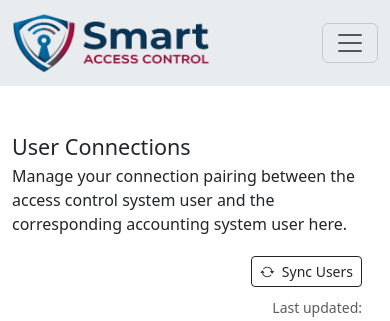
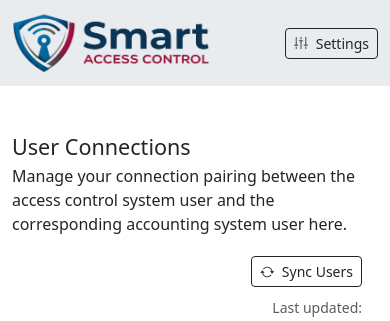
Before and after one commit to tntery/django-access-backend, a Django app: page / in a window 390 px wide. Shown: the top 321 px of the page. Run offline with Django 5.2, Linux system fonts and the light colour scheme; data comes from the database, SQL or seed files in the repository.

Commit message:
Refactor navbar layout; simplify settings button display and remove unnecessary toggler

```diff
--- a/access/templates/access/includes/base.html
+++ b/access/templates/access/includes/base.html
@@ -17,23 +17,16 @@
 </head>
 <body>
 
-    <nav class="navbar navbar-expand-lg bg-body-secondary">
+    <nav class="navbar bg-body-secondary d-flex">
         <div class="container">
             <a class="navbar-brand" href="/">
                 <img src="{% static 'access/img/smart-access-control-logo.png' %}" alt="smart-access-control-logo" width="200" height="60">
             </a>
-
-            <button class="navbar-toggler" type="button" data-bs-toggle="collapse" data-bs-target="#mainNavbar" aria-controls="mainNavbar" aria-expanded="false" aria-label="Toggle navigation">
-                <span class="navbar-toggler-icon"></span>
-            </button>
-
-            <div class="collapse navbar-collapse" id="mainNavbar">
-                <div class="ms-auto mt-3 mt-lg-0 d-grid d-lg-block">
-                    <a href="{% url 'settings' %}" class="btn btn-sm btn-outline-dark w-100 w-lg-auto">
-                        <i class="bi bi-sliders2-vertical me-1"></i>
-                        Settings
-                    </a>
-                </div>
+            <div class="ms-auto">
+                <a href="{% url 'settings' %}" class="btn btn-sm btn-outline-dark">
+                    <i class="bi bi-sliders2-vertical me-1"></i>
+                    Settings
+                </a>
             </div>
         </div>
     </nav>
```
